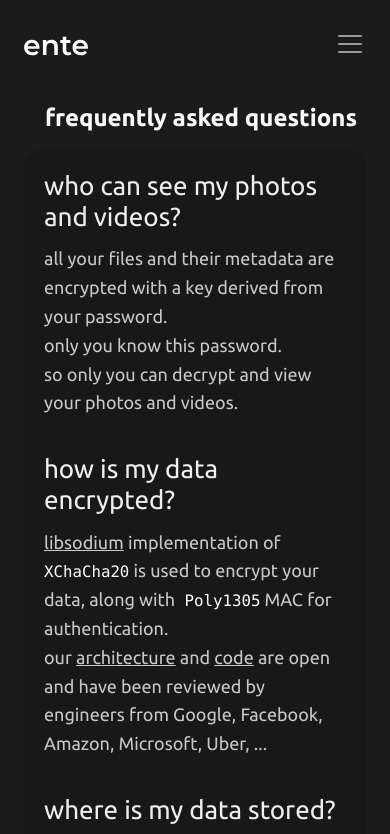
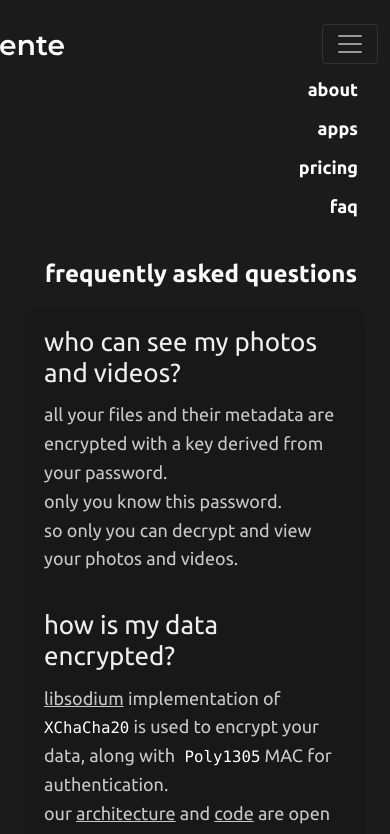
Before and after one commit to mansibudhiraja/ente-test, a Gatsby site: page /faq in a window 390 px wide. Both pictures are taken after a click on the button "Toggle navigation". Shown: the top 834 px of the page. Built offline with nearby package versions, Linux system fonts and the light colour scheme; Gatsby itself is replaced by a stand-in of ours.

Commit message:
made changes to Navigation for mobile view

```diff
--- a/package.json
+++ b/package.json
@@ -17,6 +17,7 @@
   "dependencies": {
     "@fontsource/pacifico": "^4.5.0",
     "@fontsource/ubuntu": "^4.5.0",
+    "bootstrap": "^5.0.2",
     "gatsby": "^3.9.1",
     "gatsby-plugin-gatsby-cloud": "^2.9.1",
     "gatsby-plugin-image": "^1.10.0",
@@ -30,6 +31,7 @@
     "netlify-cms-app": "^2.15.27",
     "prop-types": "^15.7.2",
     "react": "^17.0.1",
+    "react-bootstrap": "^2.0.0-beta.4",
     "react-dom": "^17.0.1",
     "react-helmet": "^6.1.0",
     "react-text-rotator": "^1.1.0"
--- a/src/components/Footer.js
+++ b/src/components/Footer.js
@@ -120,7 +120,7 @@ return (
           </div>
           <div className="col">
               <div className="footer-heading">
-                About
+                about
               </div>
               <div className="footer-link">
                   <Link className="nostyle" to="/faq">faq</Link>
@@ -137,7 +137,7 @@ return (
             </div>
             <div className="col">
               <div className="footer-heading">
-                Apps
+                apps
               </div>
               <div className="footer-link">
                  <a className="nostyle" href="https://play.google.com/store/apps/details?id=io.ente.photos">android</a>
--- a/src/components/Navigation.js
+++ b/src/components/Navigation.js
@@ -1,11 +1,44 @@
 import React from "react"
 import {Link} from 'gatsby'
+import {Navbar, Nav, Container} from 'react-bootstrap'
 
 
 const Navigation = () => {
     return(
-        <div>
-            <div className="container" style={{paddingLeft: "0px"}} >
+        <Container style={{paddingLeft: "0px"}} >
+            <Navbar variant="dark" expand="lg" className="top-bar navbar-expand-lg">
+                    <Navbar.Brand href="/">
+                        <svg width="64px" height="20" viewBox="0 0 652 191" xmlns="http://www.w3.org/2000/svg">
+                            <path
+                                d="M158.192 111.968C158.192 114.464 158 118.016 157.616 122.624H36.944C39.056 133.952 44.528 142.976 53.36 149.696C62.384 156.224 73.52 159.488 86.768 159.488C103.664 159.488 117.584 153.92 128.528 142.784L147.824 164.96C140.912 173.216 132.176 179.456 121.616 183.68C111.056 187.904 99.152 190.016 85.904 190.016C69.008 190.016 54.128 186.656 41.264 179.936C28.4 173.216 18.416 163.904 11.312 152C4.39997 139.904 0.94397 126.272 0.94397 111.104C0.94397 96.128 4.30397 82.688 11.024 70.784C17.936 58.688 27.44 49.28 39.536 42.56C51.632 35.84 65.264 32.48 80.432 32.48C95.408 32.48 108.752 35.84 120.464 42.56C132.368 49.088 141.584 58.4 148.112 70.496C154.832 82.4 158.192 96.224 158.192 111.968ZM80.432 61.28C68.912 61.28 59.12 64.736 51.056 71.648C43.184 78.368 38.384 87.392 36.656 98.72H123.92C122.384 87.584 117.68 78.56 109.808 71.648C101.936 64.736 92.144 61.28 80.432 61.28Z" />
+                            <path
+                                d="M280.036 32.48C299.428 32.48 314.98 38.144 326.692 49.472C338.404 60.8 344.26 77.6 344.26 99.872V188H308.26V104.48C308.26 91.04 305.092 80.96 298.756 74.24C292.42 67.328 283.396 63.872 271.684 63.872C258.436 63.872 247.972 67.904 240.292 75.968C232.612 83.84 228.772 95.264 228.772 110.24V188H192.772V34.208H227.044V54.08C232.996 46.976 240.484 41.6 249.508 37.952C258.532 34.304 268.708 32.48 280.036 32.48Z" />
+                            <path
+                                d="M482.376 179.648C478.152 183.104 472.968 185.696 466.824 187.424C460.872 189.152 454.536 190.016 447.816 190.016C430.92 190.016 417.864 185.6 408.648 176.768C399.432 167.936 394.824 155.072 394.824 138.176V64.16H369.48V35.36H394.824V0.223999H430.824V35.36H472.008V64.16H430.824V137.312C430.824 144.8 432.648 150.56 436.296 154.592C439.944 158.432 445.224 160.352 452.136 160.352C460.2 160.352 466.92 158.24 472.296 154.016L482.376 179.648Z" />
+                            <path
+                                d="M651.505 111.968C651.505 114.464 651.312 118.016 650.928 122.624H530.256C532.368 133.952 537.84 142.976 546.672 149.696C555.696 156.224 566.832 159.488 580.08 159.488C596.976 159.488 610.896 153.92 621.84 142.784L641.136 164.96C634.224 173.216 625.488 179.456 614.928 183.68C604.368 187.904 592.464 190.016 579.216 190.016C562.32 190.016 547.44 186.656 534.576 179.936C521.712 173.216 511.728 163.904 504.624 152C497.712 139.904 494.256 126.272 494.256 111.104C494.256 96.128 497.616 82.688 504.336 70.784C511.248 58.688 520.753 49.28 532.849 42.56C544.945 35.84 558.577 32.48 573.745 32.48C588.721 32.48 602.064 35.84 613.776 42.56C625.68 49.088 634.896 58.4 641.424 70.496C648.144 82.4 651.505 96.224 651.505 111.968ZM573.745 61.28C562.225 61.28 552.433 64.736 544.369 71.648C536.497 78.368 531.697 87.392 529.969 98.72H617.232C615.696 87.584 610.992 78.56 603.12 71.648C595.248 64.736 585.457 61.28 573.745 61.28Z" />
+                        </svg>
+                    </Navbar.Brand>
+                    <Navbar.Toggle aria-controls="navbarResponsive" className="navbar-dark" />
+                    <Navbar.Collapse id="navbarResponsive" className="collapse navbar-collapse justify-content-end">
+                        <Nav as="ul" className="navbar-nav ms-auto">
+                            <Nav.Item as="li" className="top-bar-item">
+                                <Link className="nostyle" to="/about">about</Link>
+                            </Nav.Item>
+                            <Nav.Item as="li" className="top-bar-item">
+                                <Link className="nostyle" to="/#download" >apps</Link>
+                            </Nav.Item>
+                            <Nav.Item as="li"  className="top-bar-item">
+                                <Link className="nostyle" to="/#about">pricing</Link>
+                            </Nav.Item>
+                            <Nav.Item as="li" className="top-bar-item">
+                                <Link className="nostyle" to="/faq">faq</Link>
+                            </Nav.Item>
+                        </Nav>
+                    </Navbar.Collapse>
+                </Navbar>
+            </Container>
+            /* <div className="container" style={{paddingLeft: "0px"}} >
                 <nav className="navbar navbar-expand-lg top-bar">
                     <Link className="navbar-brand logo" to="/">
                         <svg width="64px" height="20" viewBox="0 0 652 191" xmlns="http://www.w3.org/2000/svg">
@@ -31,8 +64,7 @@ const Navigation = () => {
                         </ul>
                     </div>
                 </nav>
-            </div>
-        </div>
+            </div> */
     )
 }
 
```
Also changed, not shown: 1 other file.
